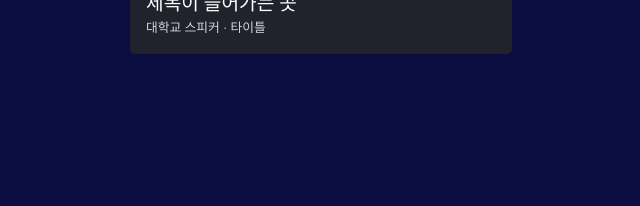
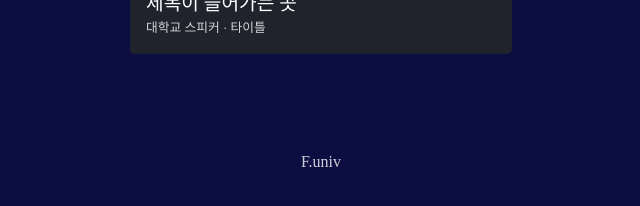
Before and after one commit to f-univ/f-univ-camp-2022, a React (Vite) app: page / in a window 1280 px wide. Shown: the part 2633-2839 px from the top of the page, without its empty margins (319-959 px from the left). Before the commit the page ends 2703 px from the top, so only its background shows below. Built offline with nearby package versions, Linux system fonts and the light colour scheme; a web font is replaced by a local one.

Commit message:
feat: footer

```diff
--- a/src/App.tsx
+++ b/src/App.tsx
@@ -1,12 +1,14 @@
 import Program from '@/components/Program.jsx';
 import Speakers from '@/components/Speaker/Speakers.jsx';
 import styled from '@emotion/styled';
+import Footer from './components/Footer.js';
 
 const App = () => {
   return (
     <Wrapper>
       <Program />
       <Speakers />
+      <Footer />
     </Wrapper>
   );
 };
--- /dev/null
+++ b/src/components/Footer.tsx
@@ -0,0 +1,13 @@
+import styled from '@emotion/styled';
+
+const Footer = () => {
+  return <Wrapper>F.univ</Wrapper>;
+};
+
+export default Footer;
+
+const Wrapper = styled.div`
+  padding: 5rem 0 3rem 0;
+  text-align: center;
+  opacity: 0.8;
+`;
```
